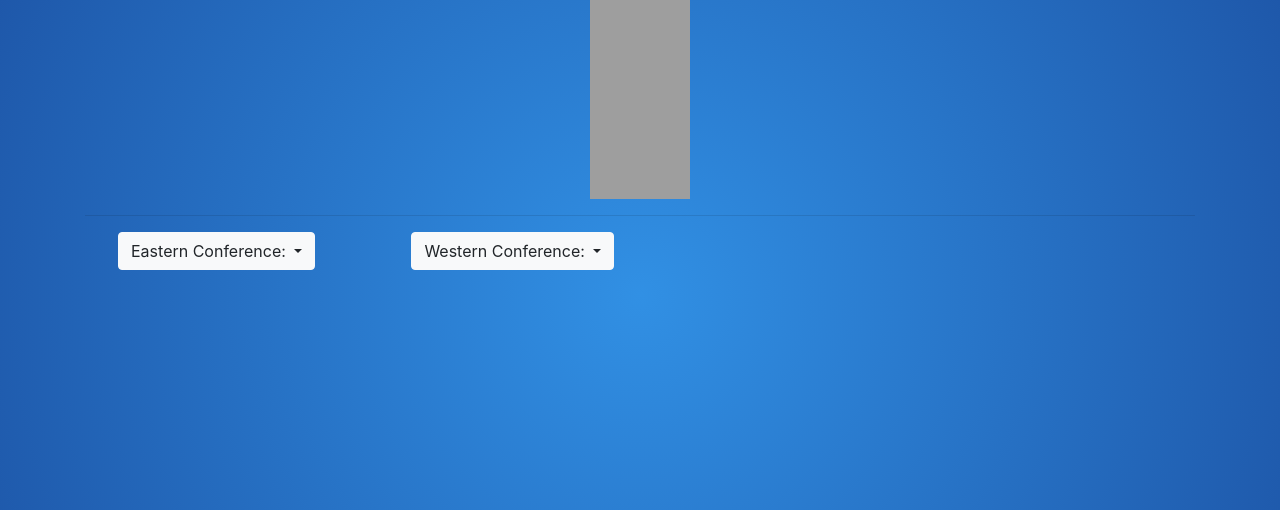
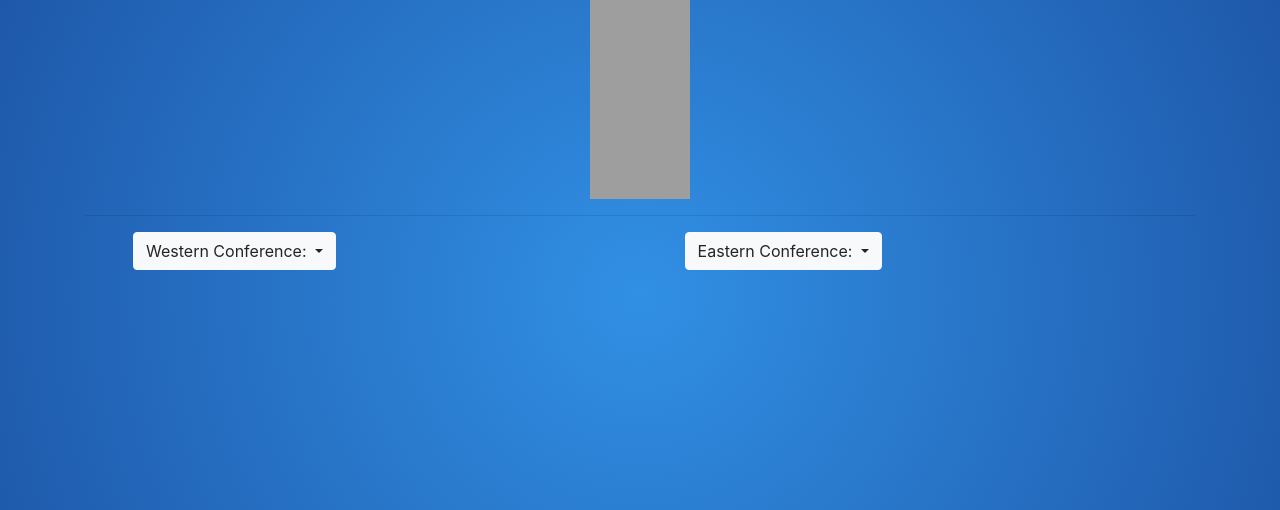
Before and after one commit to courthub74/NBAOracle-Django, a Django app: template nbaoracle2/templates/base.html in a window 1280 px wide. Shown: the part 105-615 px from the top of the page. Run offline with Django 3.2, Linux system fonts and the light colour scheme; the template is opened without the code that fills it, so the values that code supplies are empty; some libraries are stand-ins or nearby versions; grey boxes are pictures that could not be loaded.

Commit message:
Fixed Dropdowns

```diff
--- a/nbaoracle2/templates/base.html
+++ b/nbaoracle2/templates/base.html
@@ -17,6 +17,16 @@
             height: 100vh;
           }
 
+          .nav {
+            position: sticky;
+          }
+
+          .right {
+            position: absolute;
+            right: 350px;
+          }
+
+
           </style>
 
 
@@ -26,12 +36,14 @@
   <body>
 
     <!-- NavBar -->
+    <div class="sticky">
     <nav class="navbar navbar-light bg-light">
       <a class="navbar-brand" href="#">
         <img src="https://external-content.duckduckgo.com/iu/?u=https%3A%2F%2Fs3.amazonaws.com%2Ffreebiesupply%2Flarge%2F2x%2Fnba-logo-transparent.png&f=1&nofb=1" width="20" height="30" class="d-inline-block align-top" alt="NBA" loading="lazy">
         Oracle
       </a>
     </nav>
+    </div>
 
     <!--Header-->
 
@@ -52,11 +64,13 @@
           align-content: stretch;
         }
       </style>
+
+      <div class="container">
         <div class="center">
 
             <div class="row">
 
-                <div class="dropdown east">
+                <div class="dropdown east right">
                   <button class="btn btn-light dropdown-toggle ml-5 mr-5" type="button" id="dropdownMenuButton" data-toggle="dropdown" aria-haspopup="true" aria-expanded="false">
                     Eastern Conference:
                   </button>
@@ -66,6 +80,7 @@
                     <a class="dropdown-item" href="#">Brooklyn Nets</a>
                   </div>
                 </div>
+
 
 
               <div class="dropdown west">
@@ -78,6 +93,7 @@
                     <a class="dropdown-item" href="#">Golden State Warriors</a>
                   </div>
               </div>
+      </div>
 
           </div>
 
--- a/nbaoracle2/views.py
+++ b/nbaoracle2/views.py
@@ -10,7 +10,6 @@ def home(request):
 	# ATLANTA General Info 134880
 	hawksRE = requests.get("https://www.thesportsdb.com/api/v1/json/1/searchteams.php?t=Atlanta%20Hawks")
 	hawks_info = json.loads(hawksRE.content)
-
 	# ATLANTA Last Game 134880
 	hawksLG = requests.get("https://www.thesportsdb.com/api/v1/json/4013017/eventslast.php?id=134880")
 	hawks_last = json.loads(hawksLG.content)
```
